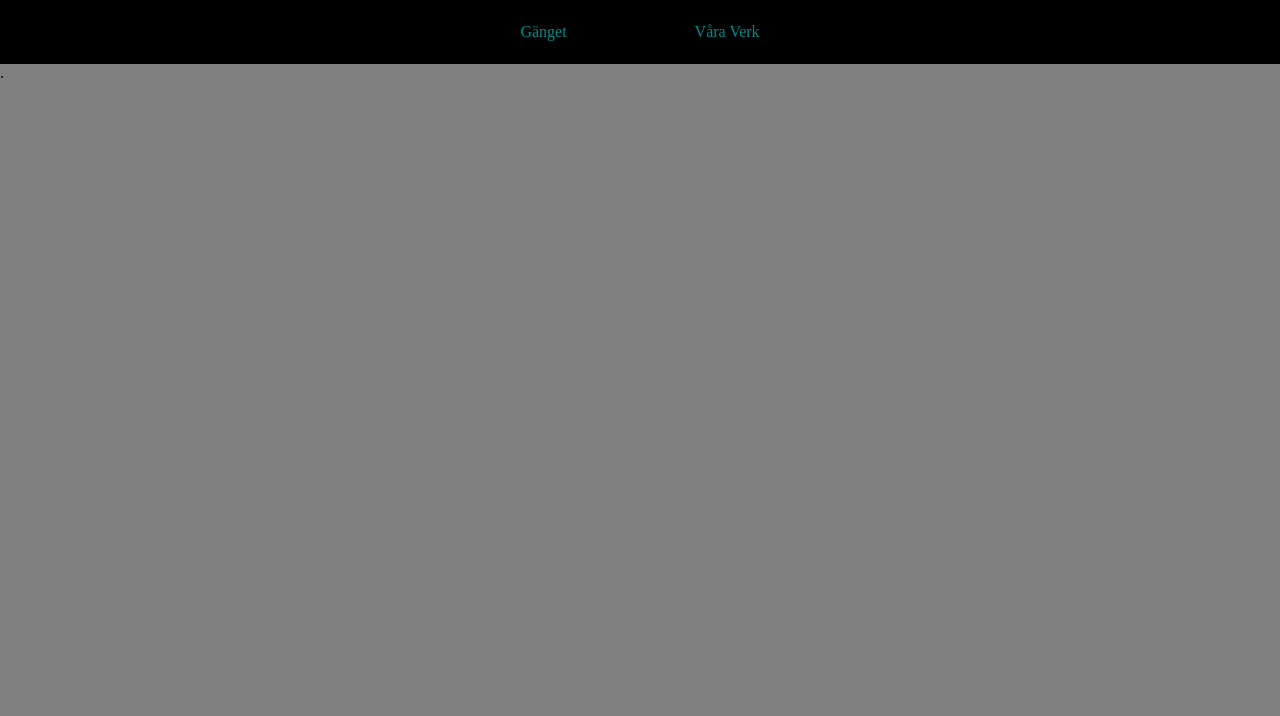
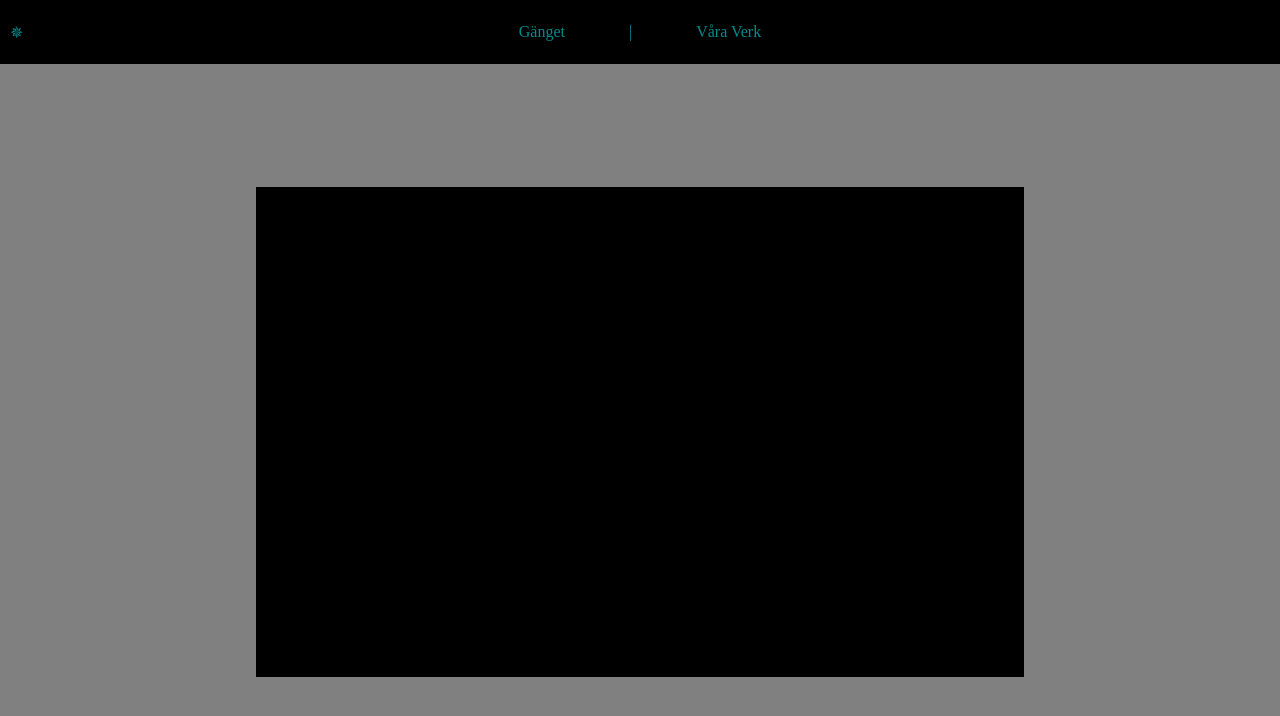
Before and after one commit to mishje/stars-of-heaven, a plain HTML site: page index.html in a window 1280 px wide. Drawn offline with Linux system fonts and the light colour scheme.

Commit message:
Fredag 2 okt

```diff
--- a/index.html
+++ b/index.html
@@ -7,13 +7,19 @@
 </head>
 <body>
     <nav class="nav">
+        <a href="index.html" class="home">✵</a>
         <ul>
-            <li><a href="#">Gänget</a></li>
-            <li><a href="#">Våra Verk</a></li>
+            <li><a href="band.html">Gänget</a></li>
+            <li>|</li>
+            <li><a href="verk.html">Våra Verk</a></li>
         </ul>
     </nav>
     <main class="main">
-        .
+        <aside class="left"></aside>
+        <section class="content">
+            <article class="about"></article>
+        </section>
+        <aside class="right"></aside>
     </main>
 </body>
 </html>
--- a/style.css
+++ b/style.css
@@ -9,26 +9,40 @@ body{
     grid-template: 8% 92% / 1fr;
     grid-template-areas:
     "navigation"
-    "main"
-    ;
+    "main";
 }
 nav ul{
     list-style-type: none;
     display: flex;
     justify-content: center;
     align-items: center;
-    gap: 10%;
+    gap: 5%;
     color: darkcyan;
     margin: 0;
     padding: 0;
     width: 100%;
+    user-select: none;
 }
 li a{
     color: inherit;
     text-decoration: none;
+    display: inline-block;
+}
+.home{
+    position: absolute;
+    left: 10px;
+    color: darkcyan;
+    text-decoration: none;
+}
+li a:hover, .home:hover{
+    transform: scale(1.3);
+}
+li a, .home{
+    transition: transform 0.2s cubic-bezier(0.19, 1, 0.22, 1);
 }
 .nav{
     grid-area: navigation;
+    position: relative;
     background-color: black;
     display: flex;
     justify-content: center;
@@ -36,5 +50,28 @@ li a{
 }
 .main{
     grid-area: main;
+    display: grid;
     background-color: grey;
+    grid-template: 1fr / 1fr 3fr 1fr;
+    grid-template-areas:
+    "left content right";
 }
+.left{
+    grid-area: left;
+}
+.right{
+    grid-area: right;
+}
+.content{
+    grid-area: content;
+    display: grid;
+    grid-template-rows: 1fr 4fr 1fr;
+    grid-template-areas:
+    "."
+    "about"
+    ".";
+}
+.about{
+    grid-area: about;
+    background-color: black;
+}
```
Also changed, not shown: band.html (added, +21 -0 lines), verk.html (added, +21 -0 lines).
